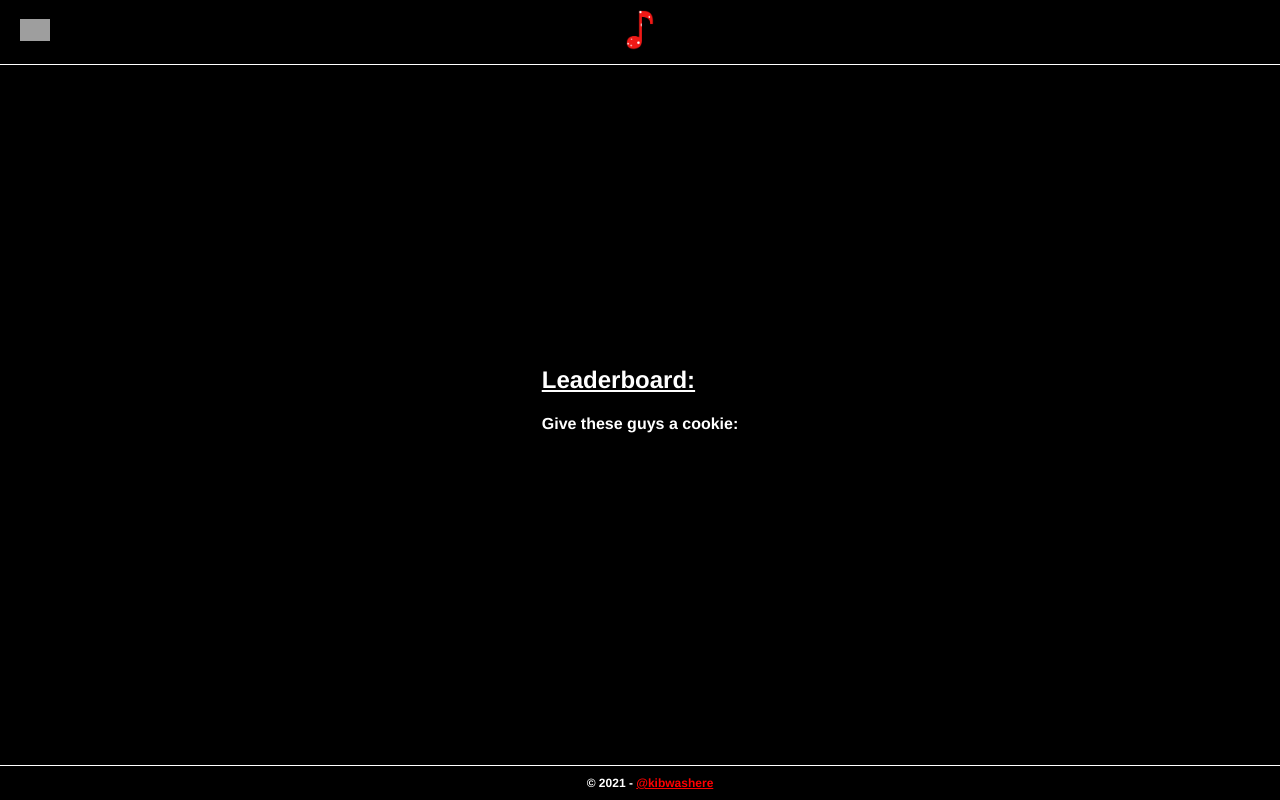
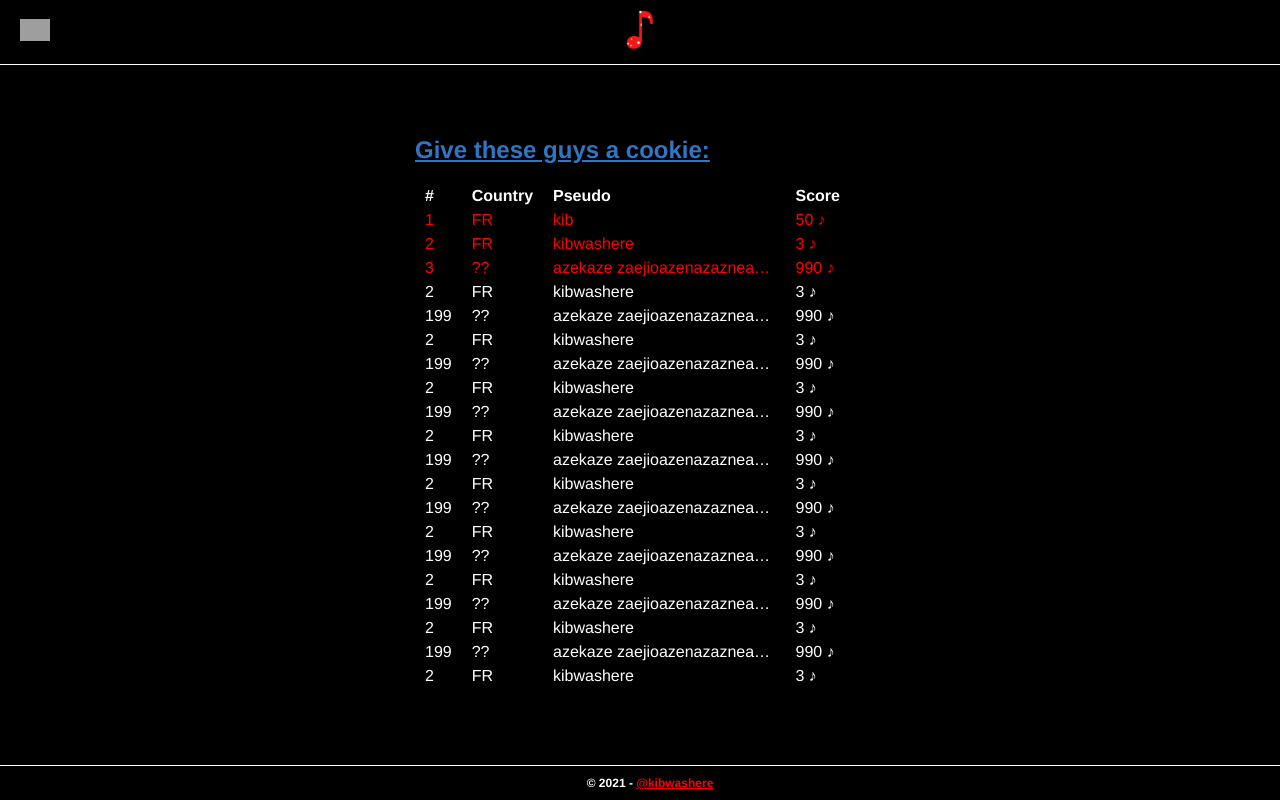
Before and after one commit to kznjunk/pizzaphonic, a Vue app: page /leaderboard in a window 1280 px wide. Built offline with nearby package versions, Linux system fonts and the light colour scheme; grey boxes are pictures that could not be loaded.

Commit message:
upgrade home design

```diff
--- a/src/scss/_variables.scss
+++ b/src/scss/_variables.scss
@@ -22,5 +22,6 @@ a {
 }
 
 .menu-title {
+    color: $blue-color;
     text-decoration: underline;
 }
--- a/src/views/Home.vue
+++ b/src/views/Home.vue
@@ -2,7 +2,7 @@
   <div class="home">
     <img alt="Pizzaphonic" src="../assets/pp.png" />
     <h2>Are you gamer enough..?</h2>
-    <div>
+    <div class="home-menus">
       <MenusButton
         text="RULES"
         target="/rules"
@@ -37,6 +37,11 @@ export default {
 
 <style lang="scss">
 .home {
-  padding: 30px 10px;
+    padding: 0px 10px;
+    height: calc(100% - 100px);
+    display: flex;
+    align-items: center;
+    justify-content: center;
+    flex-direction: column;
 }
 </style>
--- a/src/views/Leaderboard.vue
+++ b/src/views/Leaderboard.vue
@@ -1,14 +1,289 @@
 <template>
-  <div class="about">
-    <h2 class="menu-title">Leaderboard:</h2>
+  <div class="leaderboard-content">
+    <h2 class="menu-title">Give these guys a cookie:</h2>
+  <div>
     <div>
-        <h4 class="subtitle underline">Give these guys a cookie:</h4>
+        <table>
+            <thead>
+                <tr>
+                    <th>#</th>
+                    <th>Country</th>
+                    <th>Pseudo</th>
+                    <th>Score</th>
+                </tr>
+            </thead>
+            <tbody>
+                <tr>
+                    <td>1</td>
+                    <td>FR</td>
+                    <td>kib</td>
+                    <td>50 &#9834;</td>
+                </tr>
+                <tr>
+                    <td>2</td>
+                    <td>FR</td>
+                    <td>kibwashere</td>
+                    <td>3 &#9834;</td>
+                </tr>
+                <tr>
+                    <td>3</td>
+                    <td>??</td>
+                    <td>azekaze zaejioazenazazneao ezoazeazoeza</td>
+                    <td>990 &#9834;</td>
+                </tr>
+                <tr>
+                    <td>2</td>
+                    <td>FR</td>
+                    <td>kibwashere</td>
+                    <td>3 &#9834;</td>
+                </tr>
+                <tr>
+                    <td>199</td>
+                    <td>??</td>
+                    <td>azekaze zaejioazenazazneao ezoazeazoeza</td>
+                    <td>990 &#9834;</td>
+                </tr>
+                <tr>
+                    <td>2</td>
+                    <td>FR</td>
+                    <td>kibwashere</td>
+                    <td>3 &#9834;</td>
+                </tr>
+                <tr>
+                    <td>199</td>
+                    <td>??</td>
+                    <td>azekaze zaejioazenazazneao ezoazeazoeza</td>
+                    <td>990 &#9834;</td>
+                </tr>
+                <tr>
+                    <td>2</td>
+                    <td>FR</td>
+                    <td>kibwashere</td>
+                    <td>3 &#9834;</td>
+                </tr>
+                <tr>
+                    <td>199</td>
+                    <td>??</td>
+                    <td>azekaze zaejioazenazazneao ezoazeazoeza</td>
+                    <td>990 &#9834;</td>
+                </tr>
+                <tr>
+                    <td>2</td>
+                    <td>FR</td>
+                    <td>kibwashere</td>
+                    <td>3 &#9834;</td>
+                </tr>
+                <tr>
+                    <td>199</td>
+                    <td>??</td>
+                    <td>azekaze zaejioazenazazneao ezoazeazoeza</td>
+                    <td>990 &#9834;</td>
+                </tr>
+                <tr>
+                    <td>2</td>
+                    <td>FR</td>
+                    <td>kibwashere</td>
+                    <td>3 &#9834;</td>
+                </tr>
+                <tr>
+                    <td>199</td>
+                    <td>??</td>
+                    <td>azekaze zaejioazenazazneao ezoazeazoeza</td>
+                    <td>990 &#9834;</td>
+                </tr>
+                <tr>
+                    <td>2</td>
+                    <td>FR</td>
+                    <td>kibwashere</td>
+                    <td>3 &#9834;</td>
+                </tr>
+                <tr>
+                    <td>199</td>
+                    <td>??</td>
+                    <td>azekaze zaejioazenazazneao ezoazeazoeza</td>
+                    <td>990 &#9834;</td>
+                </tr>
+                <tr>
+                    <td>2</td>
+                    <td>FR</td>
+                    <td>kibwashere</td>
+                    <td>3 &#9834;</td>
+                </tr>
+                <tr>
+                    <td>199</td>
+                    <td>??</td>
+                    <td>azekaze zaejioazenazazneao ezoazeazoeza</td>
+                    <td>990 &#9834;</td>
+                </tr>
+                <tr>
+                    <td>2</td>
+                    <td>FR</td>
+                    <td>kibwashere</td>
+                    <td>3 &#9834;</td>
+                </tr>
+                <tr>
+                    <td>199</td>
+                    <td>??</td>
+                    <td>azekaze zaejioazenazazneao ezoazeazoeza</td>
+                    <td>990 &#9834;</td>
+                </tr>
+                <tr>
+                    <td>2</td>
+                    <td>FR</td>
+                    <td>kibwashere</td>
+                    <td>3 &#9834;</td>
+                </tr>
+                <tr>
+                    <td>199</td>
+                    <td>??</td>
+                    <td>azekaze zaejioazenazazneao ezoazeazoeza</td>
+                    <td>990 &#9834;</td>
+                </tr>
+                <tr>
+                    <td>2</td>
+                    <td>FR</td>
+                    <td>kibwashere</td>
+                    <td>3 &#9834;</td>
+                </tr>
+                <tr>
+                    <td>199</td>
+                    <td>??</td>
+                    <td>azekaze zaejioazenazazneao ezoazeazoeza</td>
+                    <td>990 &#9834;</td>
+                </tr>
+                <tr>
+                    <td>2</td>
+                    <td>FR</td>
+                    <td>kibwashere</td>
+                    <td>3 &#9834;</td>
+                </tr>
+                <tr>
+                    <td>199</td>
+                    <td>??</td>
+                    <td>azekaze zaejioazenazazneao ezoazeazoeza</td>
+                    <td>990 &#9834;</td>
+                </tr>
+                <tr>
+                    <td>2</td>
+                    <td>FR</td>
+                    <td>kibwashere</td>
+                    <td>3 &#9834;</td>
+                </tr>
+                <tr>
+                    <td>199</td>
+                    <td>??</td>
+                    <td>azekaze zaejioazenazazneao ezoazeazoeza</td>
+                    <td>990 &#9834;</td>
+                </tr>
+                <tr>
+                    <td>2</td>
+                    <td>FR</td>
+                    <td>kibwashere</td>
+                    <td>3 &#9834;</td>
+                </tr>
+                <tr>
+                    <td>199</td>
+                    <td>??</td>
+                    <td>azekaze zaejioazenazazneao ezoazeazoeza</td>
+                    <td>990 &#9834;</td>
+                </tr>
+                <tr>
+                    <td>2</td>
+                    <td>FR</td>
+                    <td>kibwashere</td>
+                    <td>3 &#9834;</td>
+                </tr>
+                <tr>
+                    <td>199</td>
+                    <td>??</td>
+                    <td>azekaze zaejioazenazazneao ezoazeazoeza</td>
+                    <td>990 &#9834;</td>
+                </tr>
+                <tr>
+                    <td>2</td>
+                    <td>FR</td>
+                    <td>kibwashere</td>
+                    <td>3 &#9834;</td>
+                </tr>
+                <tr>
+                    <td>199</td>
+                    <td>??</td>
+                    <td>azekaze zaejioazenazazneao ezoazeazoeza</td>
+                    <td>990 &#9834;</td>
+                </tr>
+                <tr>
+                    <td>2</td>
+                    <td>FR</td>
+                    <td>kibwashere</td>
+                    <td>3 &#9834;</td>
+                </tr>
+                <tr>
+                    <td>199</td>
+                    <td>??</td>
+                    <td>azekaze zaejioazenazazneao ezoazeazoeza</td>
+                    <td>990 &#9834;</td>
+                </tr>
+            </tbody>
+        </table>
     </div>
+  </div>
   </div>
 </template>
 
 <style lang="scss">
-.about {
+.leaderboard-content {
+    height: 100%;
     text-align: left;
+    display: flex;
+    justify-content: center;
+    flex-direction: column;
+
+    > div {
+        overflow: auto;
+        height: calc(100% - 300px);
+    }
+    > div::-webkit-scrollbar-track {
+        border-radius: 6px;
+        background-color: transparent;
+        -webkit-box-shadow: inset 0 0 2px rgba(0,0,0,0.5);
+    }
+    > div::-webkit-scrollbar {
+        width: 8px;
+        background-color: transparent;
+    }
+    > div::-webkit-scrollbar-thumb {
+        border-radius: 6px;
+        background-color: #D62929;
+        -webkit-box-shadow: inset 0 0 2px rgba(0,0,0,.5);
+    }
+
+    table {
+        width: 100%;
+        border-collapse: collapse;
+    }
+    thead th {
+        top: 0;
+        position: sticky;
+    }
+    table tbody tr:nth-child(1),
+    table tbody tr:nth-child(2),
+    table tbody tr:nth-child(3) {
+        color: red;
+    }
+    table th,
+    table td {
+        padding: 3px 10px;
+        background-color: black;
+    }
+    table td:nth-child(3){
+        max-width: 25ch;
+        overflow: hidden;
+        white-space: nowrap;
+        text-overflow: ellipsis;
+    }
+    table th:nth-child(4),
+    table td:nth-child(4) {
+        padding-right: 25px;
+    }
 }
 </style>
--- a/src/views/Login.vue
+++ b/src/views/Login.vue
@@ -1,19 +1,20 @@
 <template>
-  <div class="about">
+  <div class="login">
     <div>
-        <div>
-            <input id="pseudo" type="pseudo" name="pseudo" placeholder="Your pseudo" class="subscribeInput"/><br/><br/>
-            <input d="email" type="email" name="email" placeholder="Your email" class="subscribeInput"/><br/><br/>
-            <MenusButton
-                text="PGM MODE"
-                target="/play"
-                color="red"
-            />
-        </div>
-        <div>OR</div>
         <div>
             <MenusButton
                 text="GUEST MODE"
+                target="/play"
+            />
+        </div>
+        <div class="or-separator">
+            <span>OR</span>
+        </div>
+        <div class="form-ranked">
+            <input id="pseudo" type="pseudo" name="pseudo" placeholder="Your pseudo" class="subscribeInput"/>
+            <input d="email" type="email" name="email" placeholder="Your email" class="subscribeInput"/>
+            <MenusButton
+                text="RANKED MODE"
                 target="/play"
                 color="red"
             />
@@ -31,3 +32,38 @@ export default {
   }
 }
 </script>
+
+<style scoped lang="scss">
+.login {
+    text-align: center;
+
+    input {
+        width: 150px;
+        padding: 10px;
+        display: block;
+        margin: 15px auto;
+    }
+    .or-separator {
+        margin: 25px 0px;
+        font-weight: bold;
+    }
+    .or-separator > span {
+        position: relative;
+    }
+    .or-separator > span:before {
+        right: 100%;
+    }
+    .or-separator > span:after {
+        left: 100%;
+    }
+    .or-separator > span:before,
+    .or-separator > span:after {
+        top: 50%;
+        width: 50px;
+        margin: 0 20px;
+        content: '';
+        position: absolute;
+        border-bottom: 1px solid white;
+    }
+}
+</style>
```
